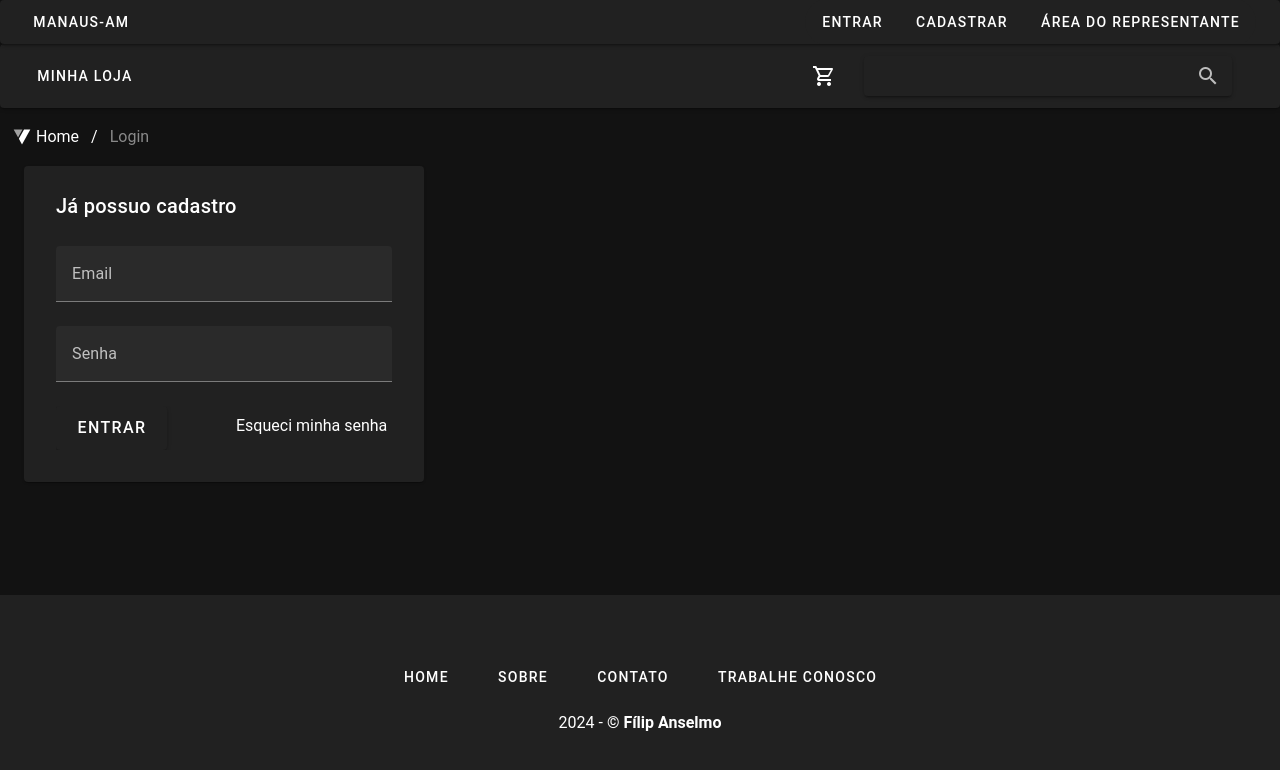
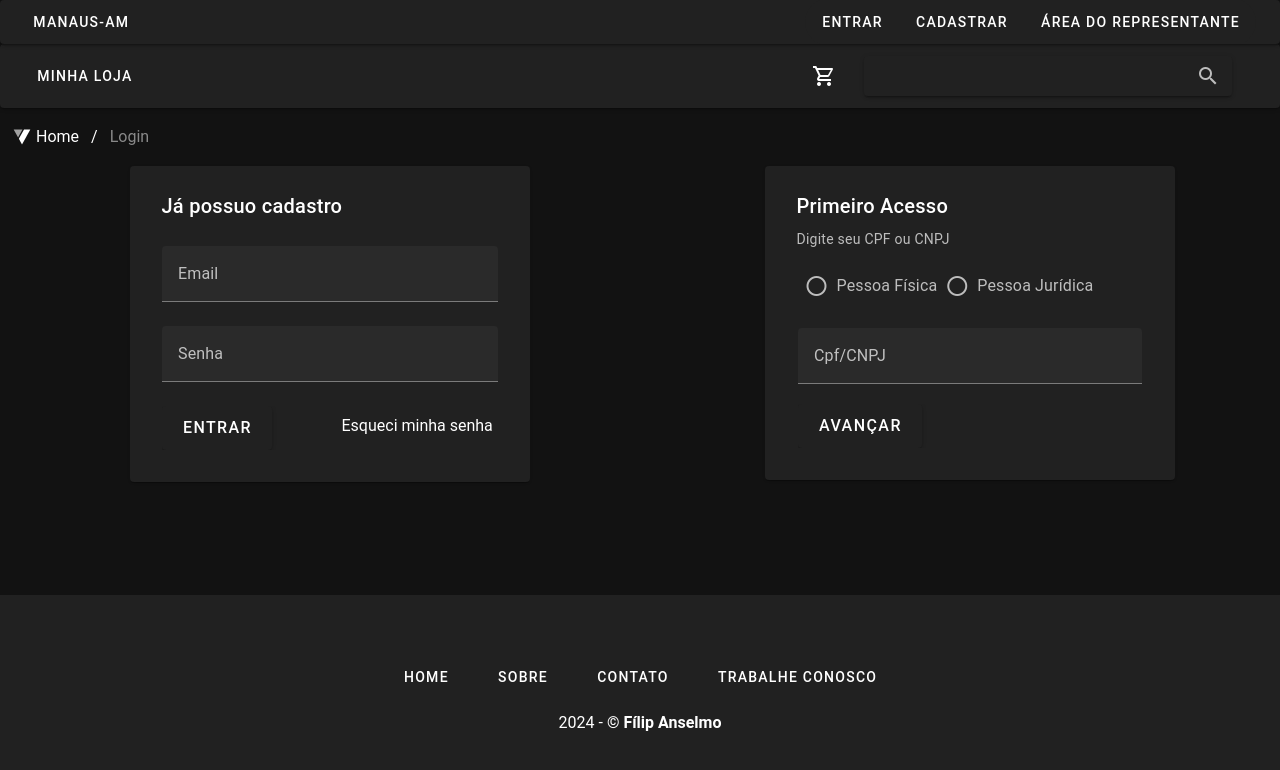
Before and after one commit to filipanselmo11/minha-loja-vuetify, a Vue app: page /login in a window 1280 px wide. Shown: the top 770 px of the page. Built offline with nearby package versions, Linux system fonts and the light colour scheme.

Commit message:
feat: Tela de Login Ok

```diff
--- a/components.d.ts
+++ b/components.d.ts
@@ -9,6 +9,7 @@ declare module 'vue' {
   export interface GlobalComponents {
     BreadCumbComponent: typeof import('./src/components/BreadCumbComponent.vue')['default']
     ButtonComponent: typeof import('./src/components/ButtonComponent.vue')['default']
+    CadastroForm: typeof import('./src/components/CadastroForm.vue')['default']
     CardComponent: typeof import('./src/components/CardComponent.vue')['default']
     CarrosselComponent: typeof import('./src/components/CarrosselComponent.vue')['default']
     CompactNavbarComponent: typeof import('./src/components/CompactNavbarComponent.vue')['default']
@@ -19,6 +20,7 @@ declare module 'vue' {
     LoginForm: typeof import('./src/components/LoginForm.vue')['default']
     MenuComponent: typeof import('./src/components/MenuComponent.vue')['default']
     NavbarComponent: typeof import('./src/components/NavbarComponent.vue')['default']
+    RadioButtonComponent: typeof import('./src/components/RadioButtonComponent.vue')['default']
     RouterLink: typeof import('vue-router')['RouterLink']
     RouterView: typeof import('vue-router')['RouterView']
     TextComponent: typeof import('./src/components/TextComponent.vue')['default']
--- /dev/null
+++ b/src/components/CadastroForm.vue
@@ -0,0 +1,31 @@
+<script lang="ts" setup>
+import ButtonComponent from './ButtonComponent.vue';
+import RadioButtonComponent from './RadioButtonComponent.vue';
+import TextComponent from './TextComponent.vue';
+</script>
+
+<template>
+  <v-card class="pa-4 ml-6" max-width="410">
+    <v-card-title>
+      Primeiro Acesso
+    </v-card-title>
+    <v-card-subtitle>
+      Digite seu CPF ou CNPJ
+    </v-card-subtitle>
+    <v-form>
+      <v-container>
+        <v-row no-gutters>
+          <v-col cols="12">
+            <RadioButtonComponent/>
+          </v-col>
+          <v-col cols="12">
+            <TextComponent label="Cpf/CNPJ" placeholder="Digite seu cpf ou cnpj" type="text" />
+          </v-col>
+          <v-col class="mt-5" cols="12">
+            <ButtonComponent textButton="Avançar" size="large" />
+          </v-col>
+        </v-row>
+      </v-container>
+    </v-form>
+  </v-card>
+</template>
--- /dev/null
+++ b/src/components/RadioButtonComponent.vue
@@ -0,0 +1,9 @@
+<script lang="ts" setup>
+</script>
+
+<template>
+  <v-radio-group inline>
+    <v-radio label="Pessoa Física" value="fisica"></v-radio>
+    <v-radio label="Pessoa Jurídica" value="juridica"></v-radio>
+  </v-radio-group>
+</template>
--- a/src/pages/Login.vue
+++ b/src/pages/Login.vue
@@ -1,6 +1,7 @@
 <script lang="ts" setup>
 import BreadCumbComponent from '@/components/BreadCumbComponent.vue';
 import LoginForm from '@/components/LoginForm.vue';
+import CadastroForm from '@/components/CadastroForm.vue';
 const items = [
   {
     title: 'Home',
@@ -23,8 +24,12 @@ const items = [
   <!-- <div class="d-flex justify-end mr-3 mb-3">
     <v-btn>Voltar</v-btn>
   </div> -->
-  <section id="login">
-    <LoginForm />
-  </section>
-  <section id="primeiro-acesso"></section>
+  <v-row class="d-flex justify-space-around" no-gutters>
+    <section id="login">
+      <LoginForm />
+    </section>
+    <section id="primeiro-acesso">
+      <CadastroForm/>
+    </section>
+  </v-row>
 </template>
```
